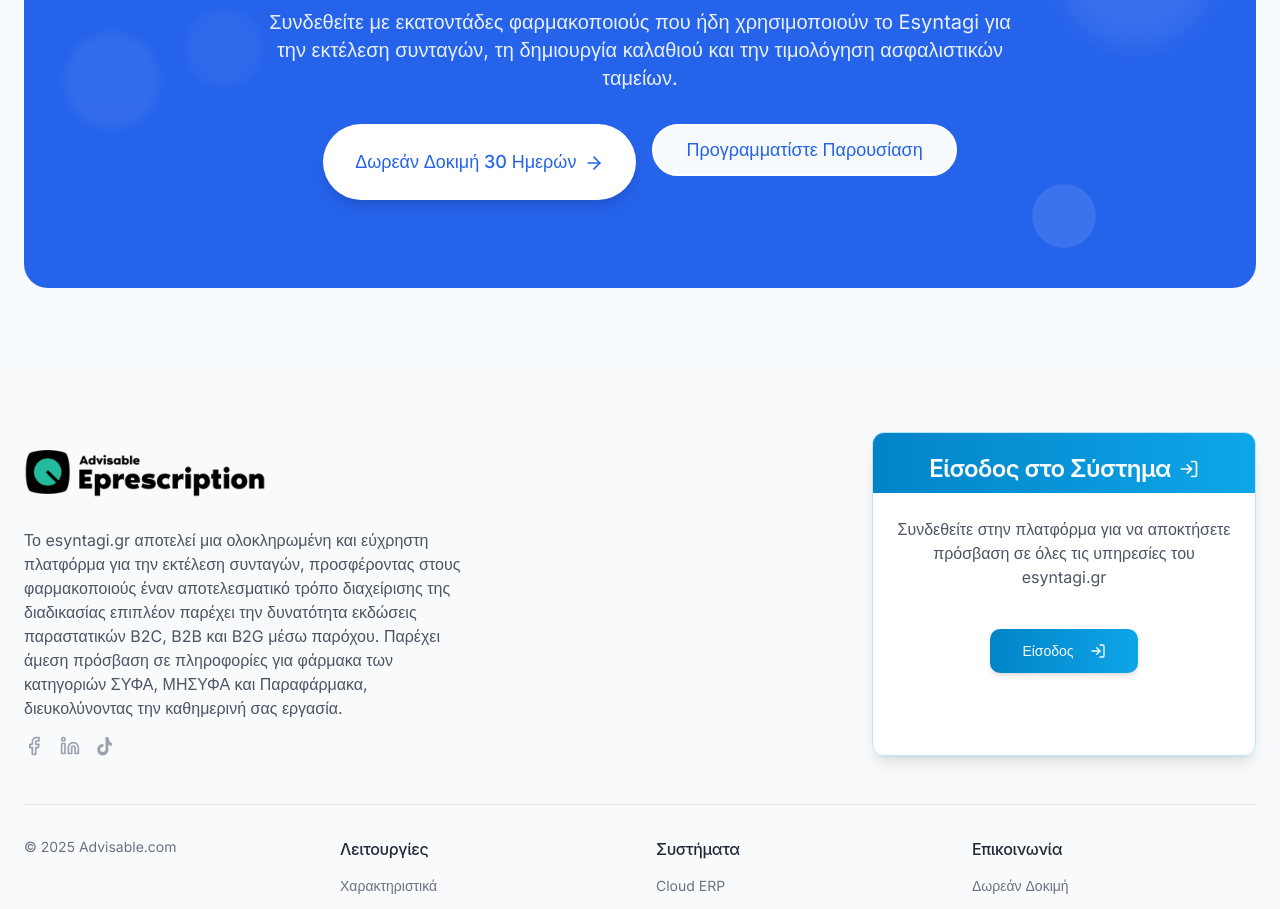
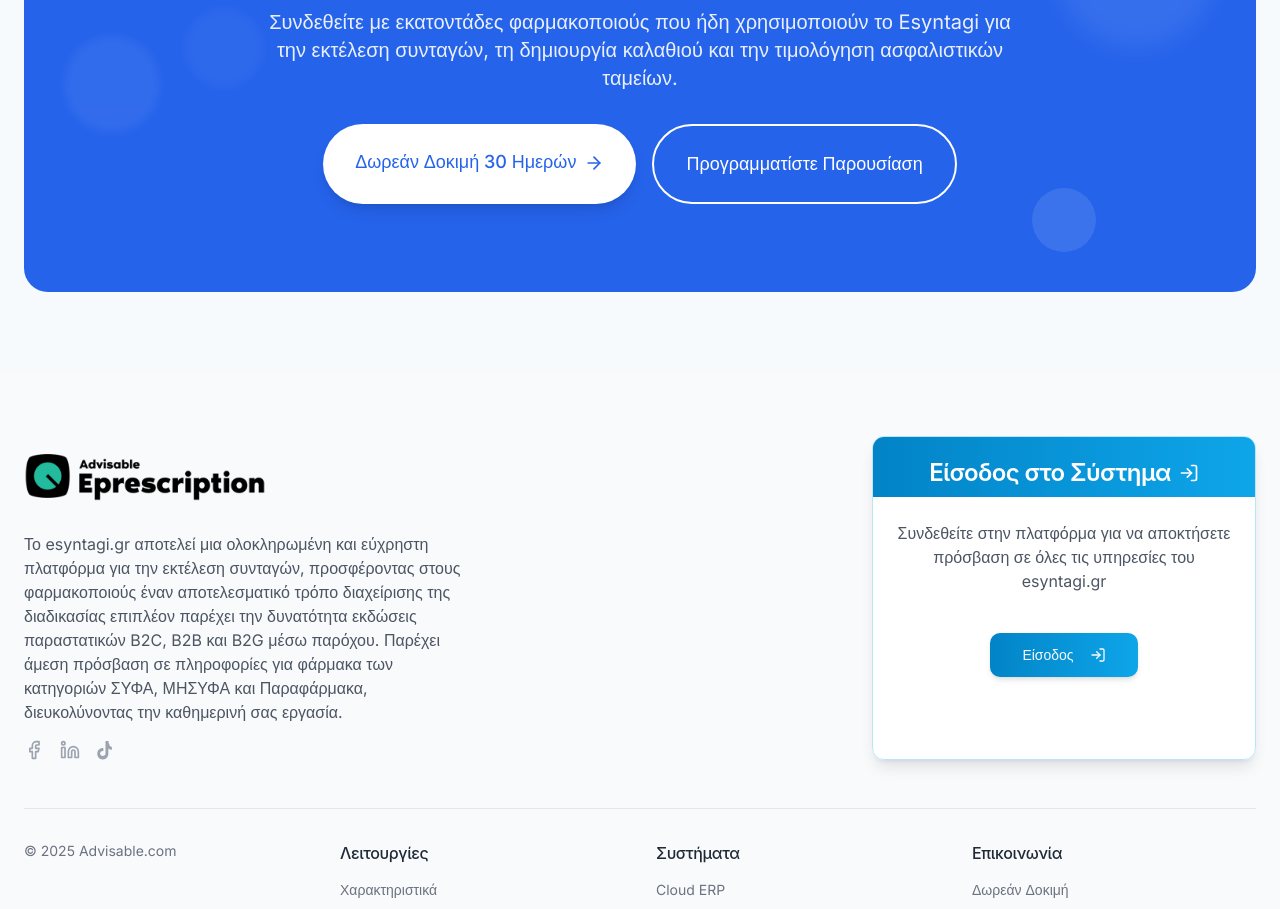
Before and after one commit to pkollaras/essyntagi-site, a React (Vite) app: page / in a window 1280 px wide. Shown: the part 5400-6309 px from the top of the page. Built offline with nearby package versions, Linux system fonts and the light colour scheme.

Commit message:
Ensure button sizes are consistent
Make sure both buttons in the component have the same height and width.

```diff
--- a/src/components/CallToAction.tsx
+++ b/src/components/CallToAction.tsx
@@ -3,11 +3,13 @@ import { useRef } from 'react';
 import { useInView } from '@/utils/animations';
 import { Button } from '@/components/ui/button';
 import { ArrowRight } from 'lucide-react';
+
 const CallToAction = () => {
   const ctaRef = useRef<HTMLDivElement>(null);
   const isInView = useInView(ctaRef, {
     threshold: 0.1
   });
+
   return <section id="cta" ref={ctaRef} className="py-20">
       <div className="container mx-auto px-6">
         <div className={`bg-blue-600 rounded-3xl p-8 md:p-12 lg:p-16 relative overflow-hidden ${isInView ? 'animate-scale-in' : 'opacity-0'}`}>
@@ -32,12 +34,17 @@ const CallToAction = () => {
                 href="https://form.typeform.com/to/oZoW62gB"
                 target="_blank"
                 rel="noopener noreferrer"
-                className="inline-block bg-white text-blue-600 hover:bg-gray-100 rounded-full px-8 py-6 text-lg font-medium shadow-lg hover:shadow-xl transition-all duration-300"
+                className="inline-block bg-white text-blue-600 hover:bg-gray-100 rounded-full px-8 py-6 text-lg font-medium shadow-lg hover:shadow-xl transition-all duration-300 w-full sm:w-auto"
               >
                 Δωρεάν Δοκιμή 30 Ημερών
                 <ArrowRight className="ml-2 h-5 w-5 inline-block" />
               </a>
-              <Button variant="outline" className="border-white border-2 text-blue-600 hover:text-white hover:bg-white/10 rounded-full px-8 py-6 text-lg">Προγραμματίστε Παρουσίαση</Button>
+              <a
+                href="#"
+                className="inline-block border-white border-2 text-white hover:text-white hover:bg-white/10 rounded-full px-8 py-6 text-lg font-medium w-full sm:w-auto"
+              >
+                Προγραμματίστε Παρουσίαση
+              </a>
             </div>
 
             <p className="text-white/80 mt-6 text-sm">
```
